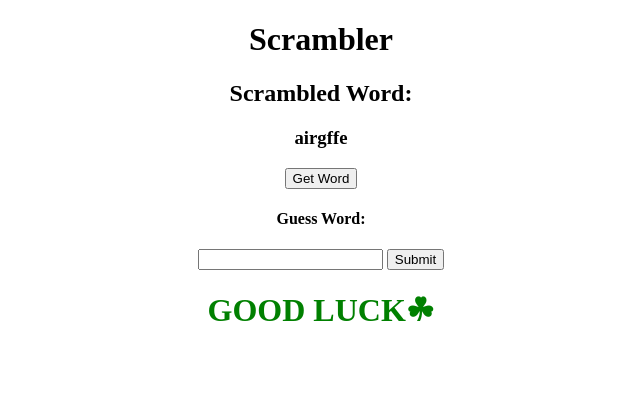
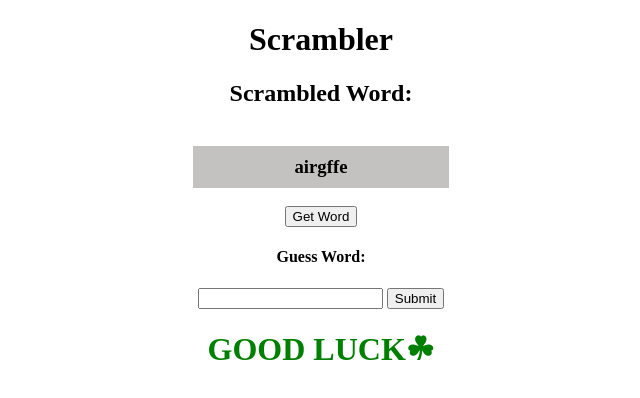
Before and after one commit to jnomad21/Scrambler, a plain HTML site: page index.html in a window 1280 px wide. Shown: the whole page, without its empty margins (319-959 px from the left). Drawn offline with Linux system fonts and the light colour scheme.

Commit message:
css styling

```diff
--- a/app.js
+++ b/app.js
@@ -1,6 +1,7 @@
 'use strict';
 
-const words =['crocodile', 'alligator', 'giraffe', 'octopus', 'tarantula', 'hippopotomus', 'armadillo', 'aardvark', 'kangaroo', 'hedgehog', 'elephant', 'albatross', 'orangutan', 'rhinoceros', 'chimpanzee']
+const words =['crocodile', 'alligator', 'giraffe', 'octopus', 'tarantula', 'hippopotomus', 'armadillo', 'aardvark',
+'kangaroo', 'hedgehog', 'elephant', 'albatross', 'orangutan', 'rhinoceros', 'chimpanzee']
 
 const scramBtn = document.querySelector('#word-button')
 const mixedWord = document.querySelector('#scrambled-word')
--- a/index.html
+++ b/index.html
@@ -10,7 +10,9 @@
 <h1>Scrambler</h1>
 
 <h2>Scrambled Word:</h2>
+<div class = "scrambled-word">
 <h3 id="scrambled-word"></h3>
+</div>
 <button id="word-button">Get Word</button>
 <br>
 <h4>Guess Word:</h4>
--- a/style.css
+++ b/style.css
@@ -1,6 +1,20 @@
 body{
     text-align: center;
+
 }
 .message{
     color: green;
 }
+#scrambled-word{
+    display: grid;
+    background-color: rgb(196, 193, 193);
+    width: 20vw;
+    height: 4vh;
+    position: relative;
+    justify-content: center;
+    padding-top: 10px;
+}
+.scrambled-word{
+    display: grid;
+    justify-content: center;
+}
```
